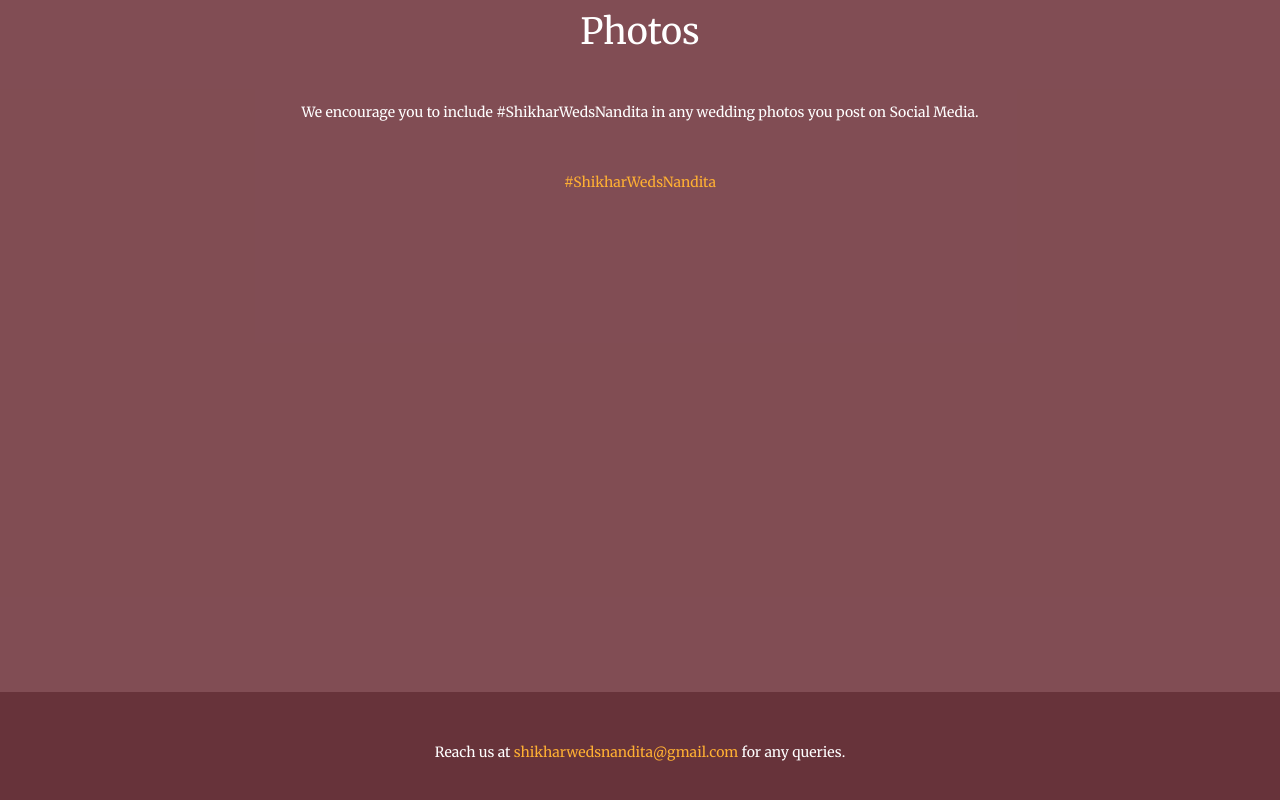
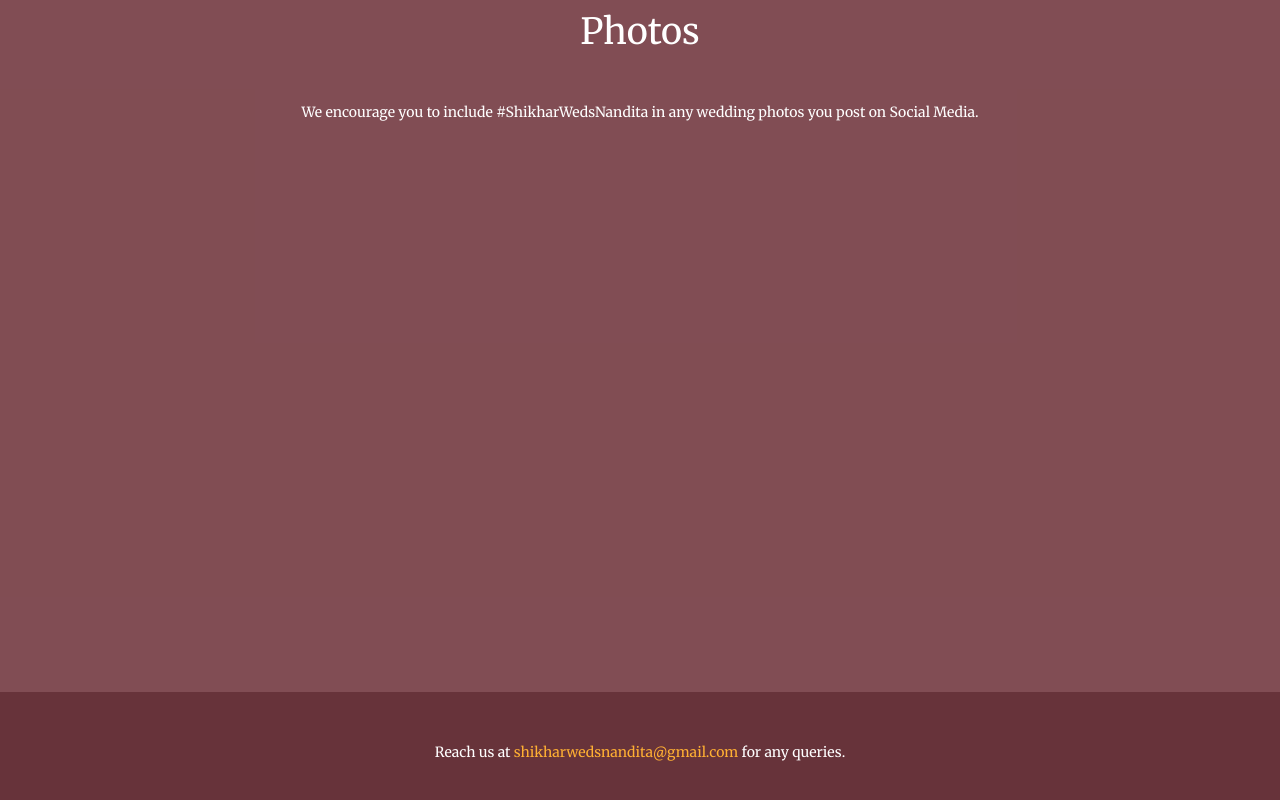
Before and after one commit to theraghavbhasin/ShikharWedsNandita, a plain HTML site: page index.html in a window 1280 px wide. Shown: the part 3468-4268 px from the top of the page. Drawn offline with Linux system fonts and the light colour scheme; a script that the page names is missing.

Commit message:
Disable Instagram Widget

```diff
--- a/index.html
+++ b/index.html
@@ -165,9 +165,9 @@ gtag('config', 'UA-59933281-6');
                     <br>
                     <br>
                     <!-- InstaWidget -->
-<a href="https://instawidget.net/v/tag/ShikharWedsNandita" id="link-60cea5eb20484cc3532a59493ca5cc48dbffdb8fe0f1a0b7833404b9e9205d1c">#ShikharWedsNandita</a>
+<!-- <a href="https://instawidget.net/v/tag/ShikharWedsNandita" id="link-60cea5eb20484cc3532a59493ca5cc48dbffdb8fe0f1a0b7833404b9e9205d1c">#ShikharWedsNandita</a>
 <script src="https://instawidget.net/js/instawidget.js?u=60cea5eb20484cc3532a59493ca5cc48dbffdb8fe0f1a0b7833404b9e9205d1c&width=450px"></script>
-
+--> <!-- Insta Widget Disabled for now -->
                 </div>
             </div>
         </div>
```
